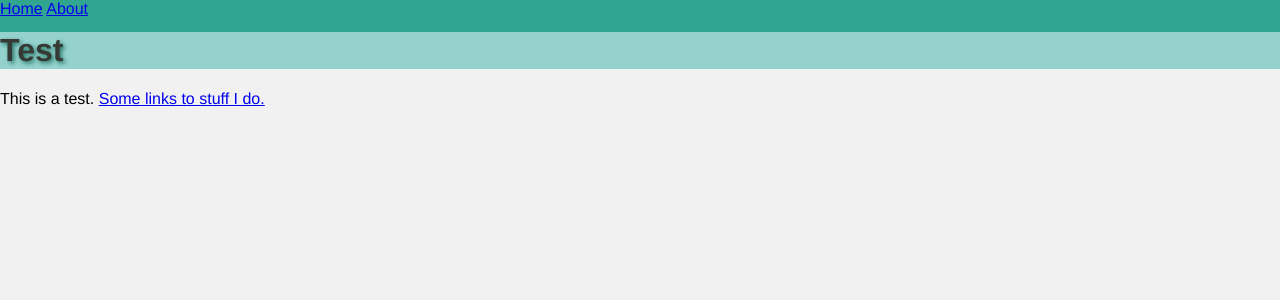
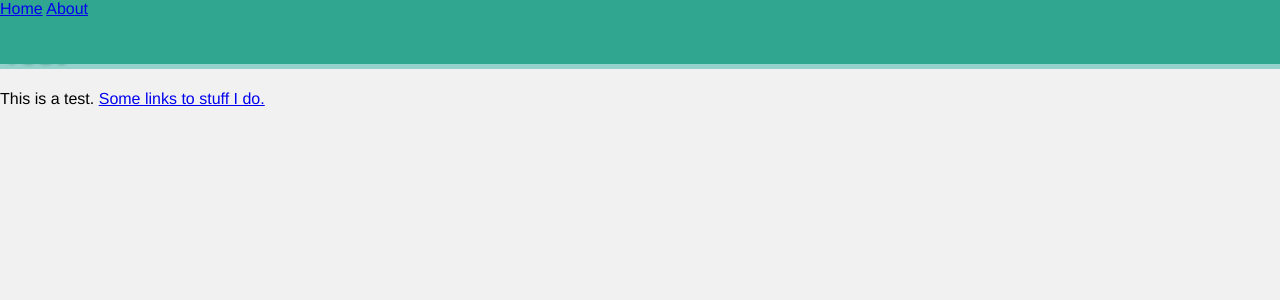
Before and after one commit to LKS90/LKS90.github.io, a Jekyll site: the page built from index.html, in a window 1280 px wide and 1400 px high. Shown: the top 300 px of the window. Built offline with Jekyll 4.4.1, drawn with Linux system fonts in a browser that asks for light colours.

Commit message:
Update main.css

```diff
--- a/css/main.css
+++ b/css/main.css
@@ -14,7 +14,7 @@ h1 {
     font-family: "Helvetica Neue", "Arial", sans-serif;
     background-color: #30a590;
     width: 100%;
-    height: 2rem;
+    height: 4rem;
     color: #d8e18f;
     position: fixed;
     z-index: 2;
```
